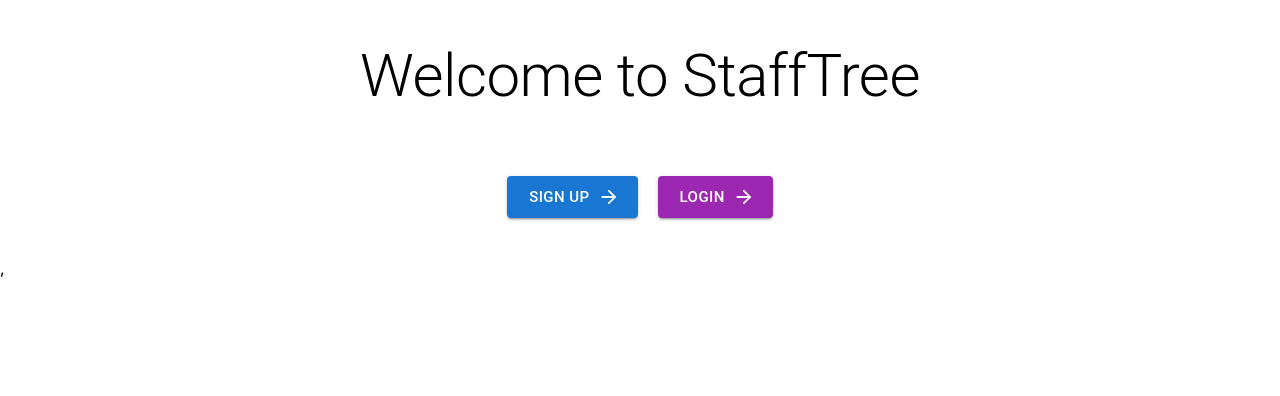
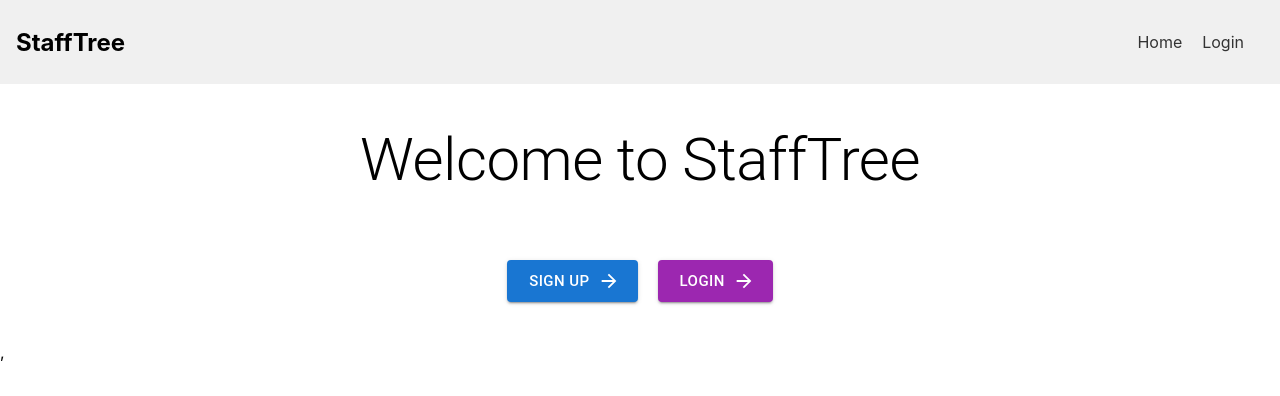
Before and after one commit to tytac116/StaffTree, a React (Create React App) app in the folder frontend/: page / in a window 1280 px wide. Shown: the top 396 px of the page. Built offline with nearby package versions, Linux system fonts and the light colour scheme.

Commit message:
added navbar component

```diff
--- a/frontend/src/App.js
+++ b/frontend/src/App.js
@@ -5,10 +5,12 @@
 import LoginPage from './views/LoginPage';
 import HierarchyPage from './views/HierarchyPage';
 import CompleteRegistration from './views/CompleteRegistration';
+import Navbar from './components/Navbar';
 
 function App() {
   return (
     <div className="App">
+      <Navbar />
       <Routes>
       <Route path="/" element={<HomePage />} />
         <Route path="/register-company" element={<CompanyRegistration />} />
--- /dev/null
+++ b/frontend/src/components/Navbar.css
@@ -0,0 +1,26 @@
+nav {
+    display: flex;
+    justify-content: space-between;
+    align-items: center;
+    padding: 1rem;
+    background-color: #f0f0f0;
+}
+
+.nav-links {
+    list-style: none;
+    display: flex;
+}
+
+.nav-links li {
+    margin-right: 20px;
+}
+
+.nav-links a, .nav-links button {
+    text-decoration: none;
+    color: #333;
+}
+
+.logo {
+    font-size: 1.5rem;
+    font-weight: bold;
+}
--- /dev/null
+++ b/frontend/src/components/Navbar.js
@@ -0,0 +1,28 @@
+import React from 'react';
+import { Link, useNavigate } from 'react-router-dom';
+import './Navbar.css';
+
+const Navbar = () => {
+    const navigate = useNavigate();
+    const isLoggedIn = !!localStorage.getItem('token');
+
+    const handleLogout = () => {
+        localStorage.removeItem('token');
+        navigate('/');
+    };
+
+    return (
+        <nav>
+            <div className="logo">StaffTree</div>
+            <ul className="nav-links">
+                <li><Link to="/">Home</Link></li>
+                {isLoggedIn && <li><Link to="/hierarchy">Hierarchy</Link></li>}
+                {/* <li><Link to="/register-company">Register Company</Link></li> */}
+                <li><Link to="/login">Login</Link></li>
+                {isLoggedIn && <li><button onClick={handleLogout}>Logout</button></li>}
+            </ul>
+        </nav>
+    );
+};
+
+export default Navbar;
```
